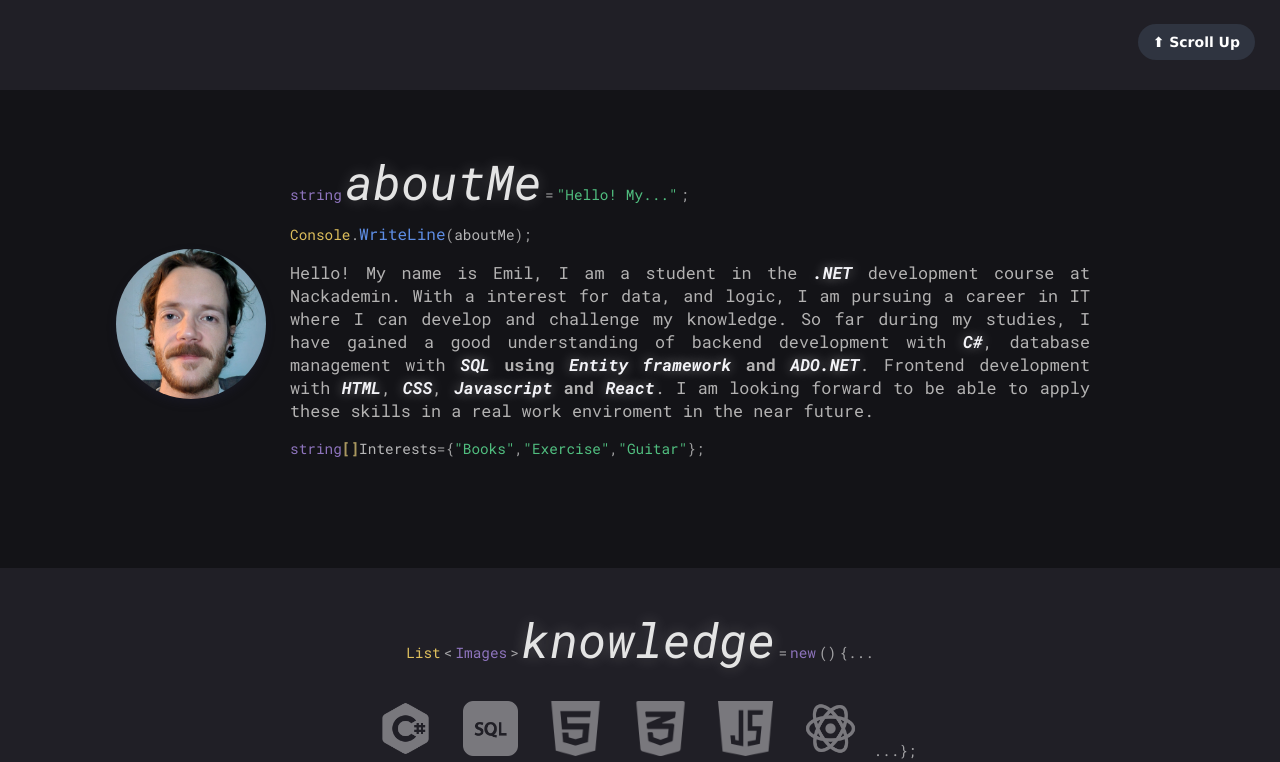
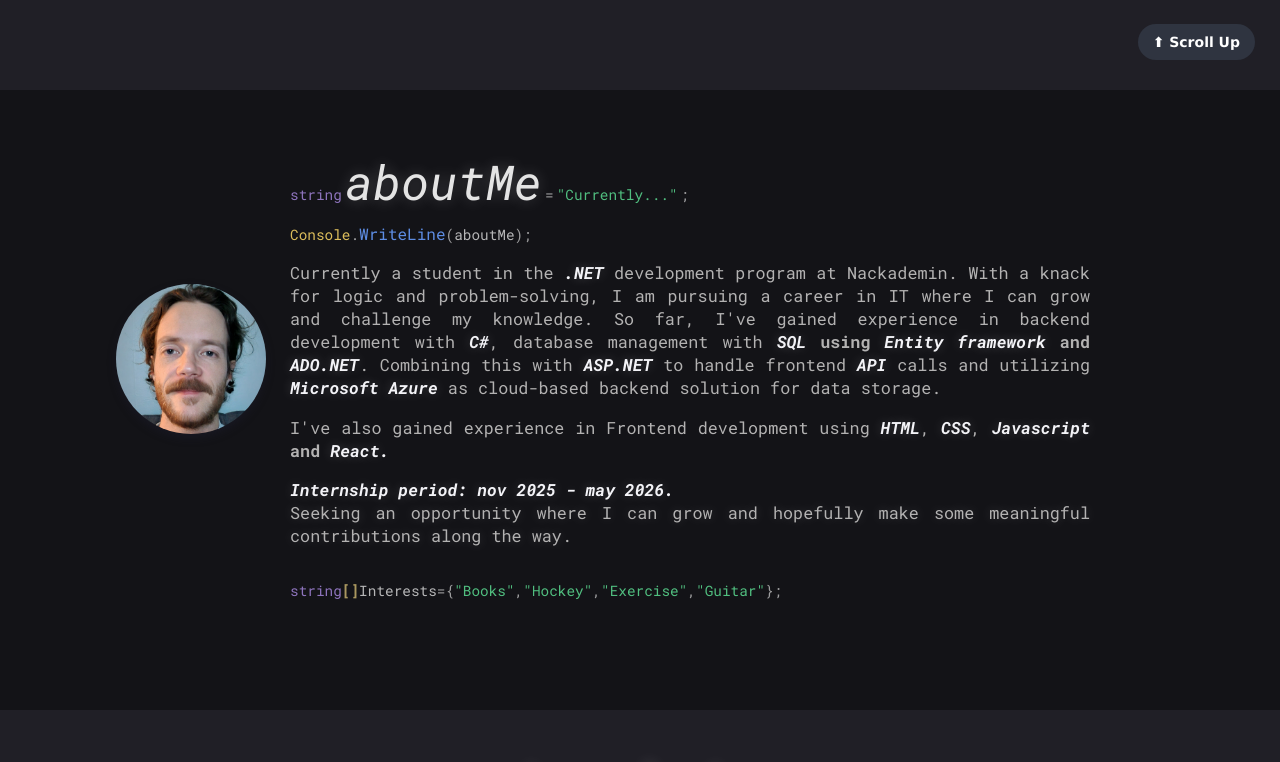
Before and after one commit to mutenJanken/emilhult-portfolio, a React (Vite) app: page / in a window 1280 px wide. Shown: the part 710-1472 px from the top of the page. Built offline with nearby package versions, Linux system fonts and the light colour scheme.

Commit message:
About me section update

```diff
--- a/src/components/AboutMeSection.jsx
+++ b/src/components/AboutMeSection.jsx
@@ -16,9 +16,7 @@ function AboutMeSection() {
               <small className="syntax-style lang vartype">{"string "} </small>
               <h2 className="h2section">aboutMe</h2>
               <small className="syntax-style lang sign">=</small>
-              <small className="syntax-style lang quotation">
-                &quot;{"Hello! My..."}&quot;
-              </small>
+              <small className="syntax-style lang quotation">&quot;{"Currently..."}&quot;</small>
               <small className="syntax-style lang sign">;</small>
             </div>
             <div className="console-writeline-container">
@@ -33,14 +31,13 @@ function AboutMeSection() {
             <p className="aboutme-p">
               {/* <span className="syntax-style lang sign">{">"}</span> */}
               {/* <span className="lang quotation">&quot;</span> */}
-              Hello! My name is Emil, I am a student in the{" "}
+              Currently a student in the{" "}
               <strong>
                 <em className="highlight-word">.NET</em>
               </strong>{" "}
-              development course at Nackademin. With a interest for data, and
-              logic, I am pursuing a career in IT where I can develop and
-              challenge my knowledge. So far during my studies, I have gained a
-              good understanding of backend development with{" "}
+              development program at Nackademin. With a knack for logic and problem-solving, I am pursuing a
+              career in IT where I can grow and challenge my knowledge. So far, I've gained experience in
+              backend development with{" "}
               <strong>
                 <em className="highlight-word">C#</em>
               </strong>
@@ -51,7 +48,21 @@ function AboutMeSection() {
                 <em className="highlight-word">{" Entity framework "}</em>and
                 <em className="highlight-word">{" ADO.NET"}</em>
               </strong>
-              . Frontend development with{" "}
+              . Combining this with{" "}
+              <strong>
+                <em className="highlight-word">ASP.NET</em>
+              </strong>{" "}
+              to handle frontend{" "}
+              <strong>
+                <em className="highlight-word">API</em>
+              </strong>{" "}
+              calls and utilizing{" "}
+              <strong>
+                <em className="highlight-word">Microsoft Azure</em>
+              </strong>{" "}
+              as cloud-based backend solution for data storage.
+              <p>
+                I've also gained experience in Frontend development using{" "}
                 <strong>
                   <em className="highlight-word">HTML</em>
                 </strong>
@@ -65,10 +76,16 @@ function AboutMeSection() {
                 </strong>
                 <strong>
                   {" "}
-                and <em className="highlight-word">React</em>
+                  and <em className="highlight-word">React. </em>
                 </strong>
-              . I am looking forward to be able to apply these skills in a real
-              work enviroment in the near future.
+              </p>
+              <p className="internship-period">
+                <strong> <em> Internship period: nov 2025 - may 2026.</em></strong>
+              <div className="internship-period text ">
+                Seeking an opportunity where I can grow and hopefully make some meaningful
+                contributions along the way.
+              </div>
+              </p>
               {/* <span className="lang quotation">&quot;</span> */}
             </p>
             <div>
@@ -79,6 +96,10 @@ function AboutMeSection() {
               <span className="syntax-style lang sign">{"{"}</span>
               <span className="syntax-style lang quotation">&quot;</span>
               <span className="syntax-style lang quotation">Books</span>
+              <span className="syntax-style lang quotation">&quot;</span>
+              <span className="syntax-style lang sign">,</span>
+              <span className="syntax-style lang quotation">&quot;</span>
+              <span className="syntax-style lang quotation">Hockey</span>
               <span className="syntax-style lang quotation">&quot;</span>
               <span className="syntax-style lang sign">,</span>
               <span className="syntax-style lang quotation">&quot;</span>
--- a/src/index.scss
+++ b/src/index.scss
@@ -43,7 +43,7 @@ h1 {
     font-style: italic;
     margin: 0px;
     font-size: 350%;
-    text-shadow: rgba(255, 255, 255, 0.253) 0 0 12px;
+    text-shadow: rgba(255, 255, 255, 0.226) 0 0 12px;
 
     @media screen and (max-width: 768px) {
         font-size: 2.6rem;
@@ -537,6 +537,15 @@ section {
     }
 }
 
+.internship-period{
+  color: rgb(243, 243, 247);
+  text-shadow: rgba(255, 255, 255, 0.199) 0 0 12px;
+
+  &.text{
+    color: var(--terminal-output);
+  }
+}
+
 .socials {
     background-color: var(--bg1);
 }
@@ -721,7 +730,7 @@ section {
 
 .highlight-word {
     color: rgb(243, 243, 247);
-    text-shadow: rgba(255, 255, 255, 0.419) 0 0 12px;
+    text-shadow: rgba(255, 255, 255, 0.212) 0 0 12px;
 }
 
 .http-link{
```
Lines whose indentation alone changed are shown as unchanged.
